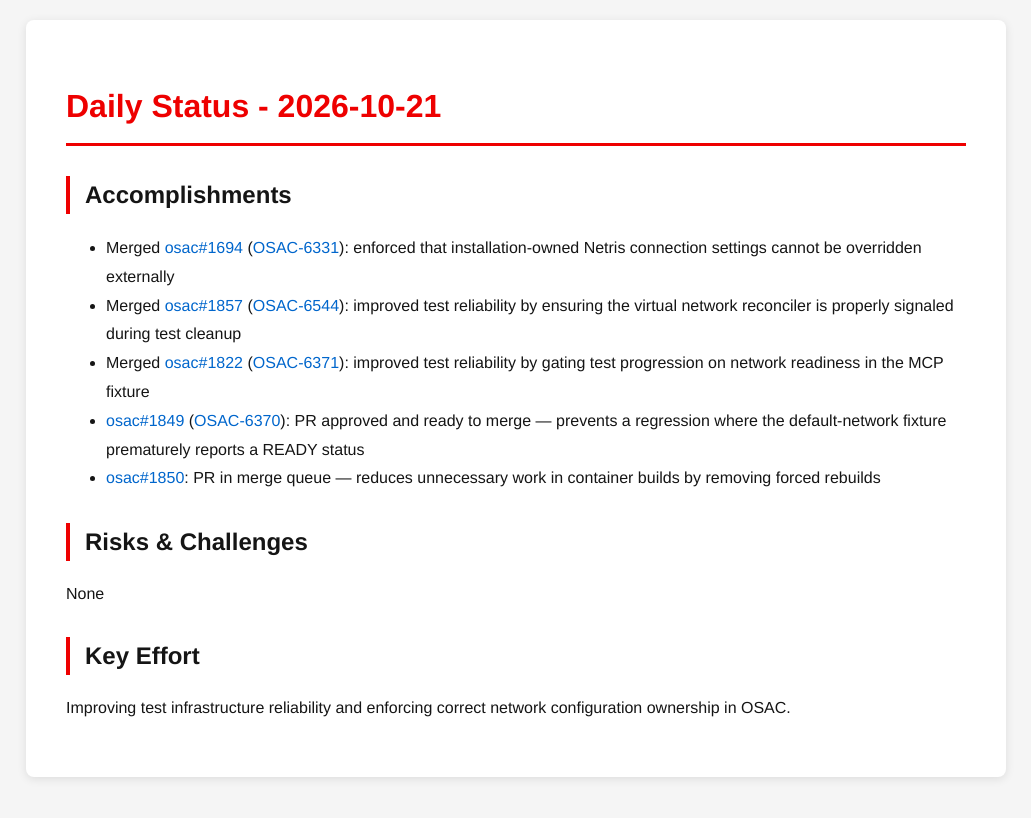
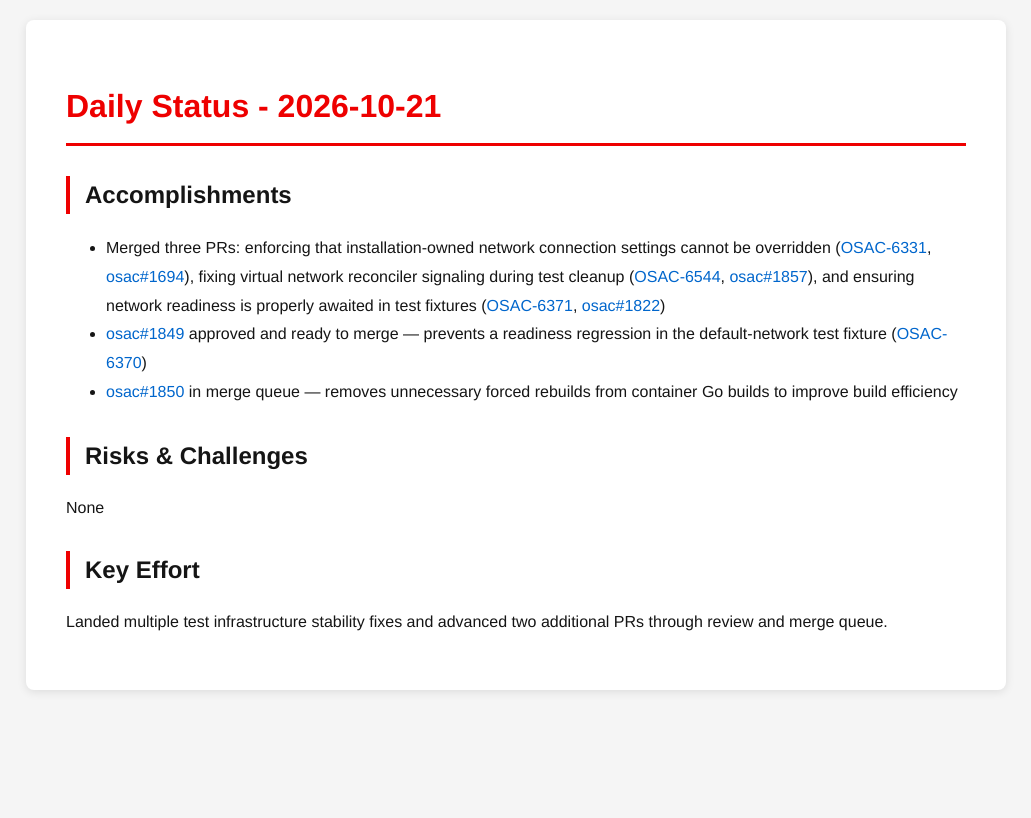
Before and after one commit to tzvatot/daily-status, a Jekyll site: the page built from 2026-10-21.md, in a window 1280 px wide. Shown: the top 818 px of the page, without its empty margins (124-1155 px from the left). Built offline with Jekyll 4.4.1, drawn with Linux system fonts in a browser that asks for light colours.

Commit message:
Daily status update - 2026-10-21

```diff
--- a/2026-10-21.md
+++ b/2026-10-21.md
@@ -7,14 +7,12 @@ date: 2026-10-21
 # Daily Status - 2026-10-21
 
 ## Accomplishments
-- Merged [osac#1694](https://github.com/osac-project/osac/pull/1694) ([OSAC-6331](https://redhat.atlassian.net/browse/OSAC-6331)): enforced that installation-owned Netris connection settings cannot be overridden externally
-- Merged [osac#1857](https://github.com/osac-project/osac/pull/1857) ([OSAC-6544](https://redhat.atlassian.net/browse/OSAC-6544)): improved test reliability by ensuring the virtual network reconciler is properly signaled during test cleanup
-- Merged [osac#1822](https://github.com/osac-project/osac/pull/1822) ([OSAC-6371](https://redhat.atlassian.net/browse/OSAC-6371)): improved test reliability by gating test progression on network readiness in the MCP fixture
-- [osac#1849](https://github.com/osac-project/osac/pull/1849) ([OSAC-6370](https://redhat.atlassian.net/browse/OSAC-6370)): PR approved and ready to merge — prevents a regression where the default-network fixture prematurely reports a READY status
-- [osac#1850](https://github.com/osac-project/osac/pull/1850): PR in merge queue — reduces unnecessary work in container builds by removing forced rebuilds
+- Merged three PRs: enforcing that installation-owned network connection settings cannot be overridden ([OSAC-6331](https://redhat.atlassian.net/browse/OSAC-6331), [osac#1694](https://github.com/osac-project/osac/pull/1694)), fixing virtual network reconciler signaling during test cleanup ([OSAC-6544](https://redhat.atlassian.net/browse/OSAC-6544), [osac#1857](https://github.com/osac-project/osac/pull/1857)), and ensuring network readiness is properly awaited in test fixtures ([OSAC-6371](https://redhat.atlassian.net/browse/OSAC-6371), [osac#1822](https://github.com/osac-project/osac/pull/1822))
+- [osac#1849](https://github.com/osac-project/osac/pull/1849) approved and ready to merge — prevents a readiness regression in the default-network test fixture ([OSAC-6370](https://redhat.atlassian.net/browse/OSAC-6370))
+- [osac#1850](https://github.com/osac-project/osac/pull/1850) in merge queue — removes unnecessary forced rebuilds from container Go builds to improve build efficiency
 
 ## Risks & Challenges
 None
 
 ## Key Effort
-Improving test infrastructure reliability and enforcing correct network configuration ownership in OSAC.
+Landed multiple test infrastructure stability fixes and advanced two additional PRs through review and merge queue.
```
